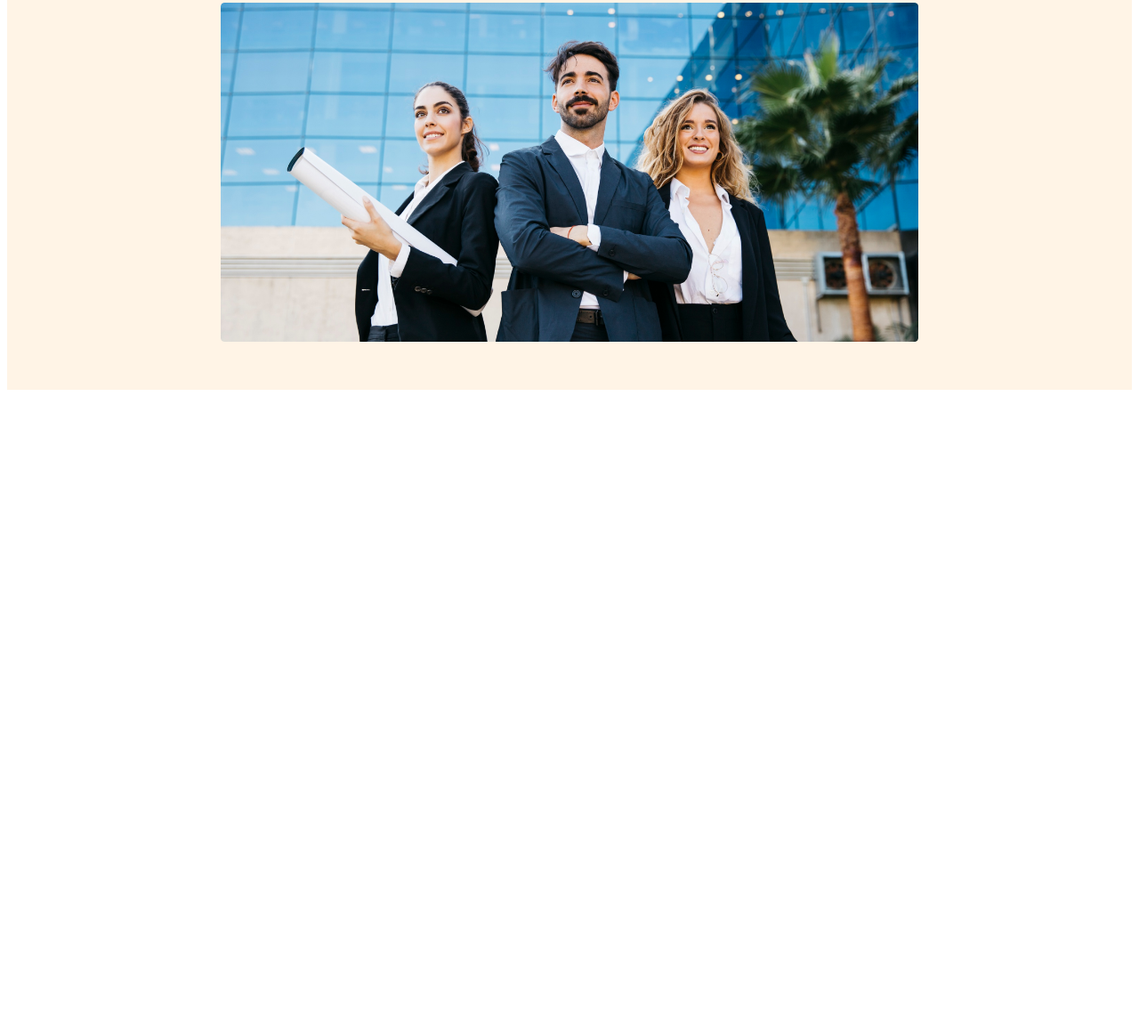
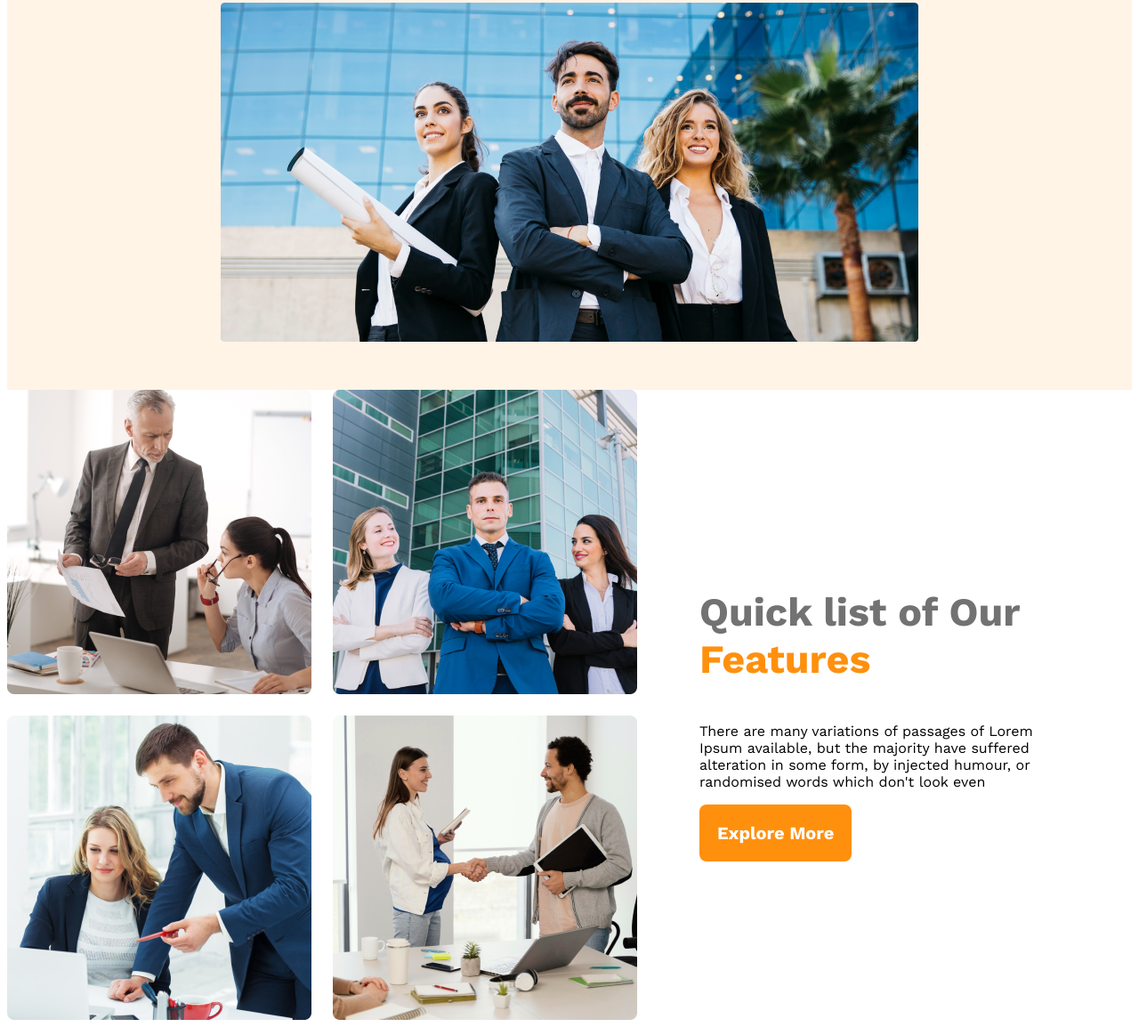
Before and after one commit to Jillurcf/g3-architect-website-m2m9, a plain HTML site: page index.html in a window 1280 px wide. Shown: the part 584-1738 px from the top of the page at 89% size. Before the commit the page ends 1030 px from the top, so only its background shows below. Drawn offline with nearby package versions, Linux system fonts and the light colour scheme.

Commit message:
featured content added

```diff
--- a/index.html
+++ b/index.html
@@ -9,6 +9,7 @@
 </head>
 
 <body>
+    <!-- header part start from here -->
     <header>
         <nav>
             <h3 class="nav-title">G3 Architects</h3>
@@ -34,7 +35,27 @@
             <img src="images/banner.png" alt="">
         </div>
     </header>
-    <main></main>
+    <main>
+        <!-- teams section -->
+        <section class="teams-container">
+            <div class="teams-img-container">
+                <img src="images/team1.png" alt="">
+                <img src="images/team2.png" alt="">
+                <img src="images/team3.png" alt="">
+                <img src="images/team4.png" alt="">
+            </div>
+            <div class="teams-content">
+                <h3 class="teams-content-title"><span class="quick-list">Quick list</span> <span> of Our</span>
+                    <span class="text-features">Features</span>
+                </h3>
+                <p class="teams-content-description">There are many variations of passages of Lorem Ipsum available, but
+                    the majority have suffered alteration in some form, by injected humour, or randomised words which
+                    don't look even</p>
+                <button class="btn-primary">Explore More</button>
+            </div>
+
+        </section>
+    </main>
     <footer></footer>
 </body>
 
--- a/style/architect.css
+++ b/style/architect.css
@@ -95,3 +95,40 @@ nav li {
         flex-direction: column;
     }
 }
+
+/* main styles */
+main {
+    max-width: 1440px;
+    margin: 0 auto;
+}
+
+/* teams container style */
+
+.teams-container {
+    display: flex;
+    align-items: center;
+}
+
+.teams-img-container {
+    display: grid;
+    grid-template-columns: repeat(2, 1fr);
+    gap: 1.5rem;
+}
+
+.teams-content {
+    padding-left: 70px;
+    padding-right: 70px;
+}
+
+.teams-content-title,
+.quick-list {
+    font-size: 2.8rem;
+    color: #727272;
+    font: 600;
+}
+
+.teams-title,
+.text-features {
+    color: #FF900E;
+    font-weight: 700;
+}
```
